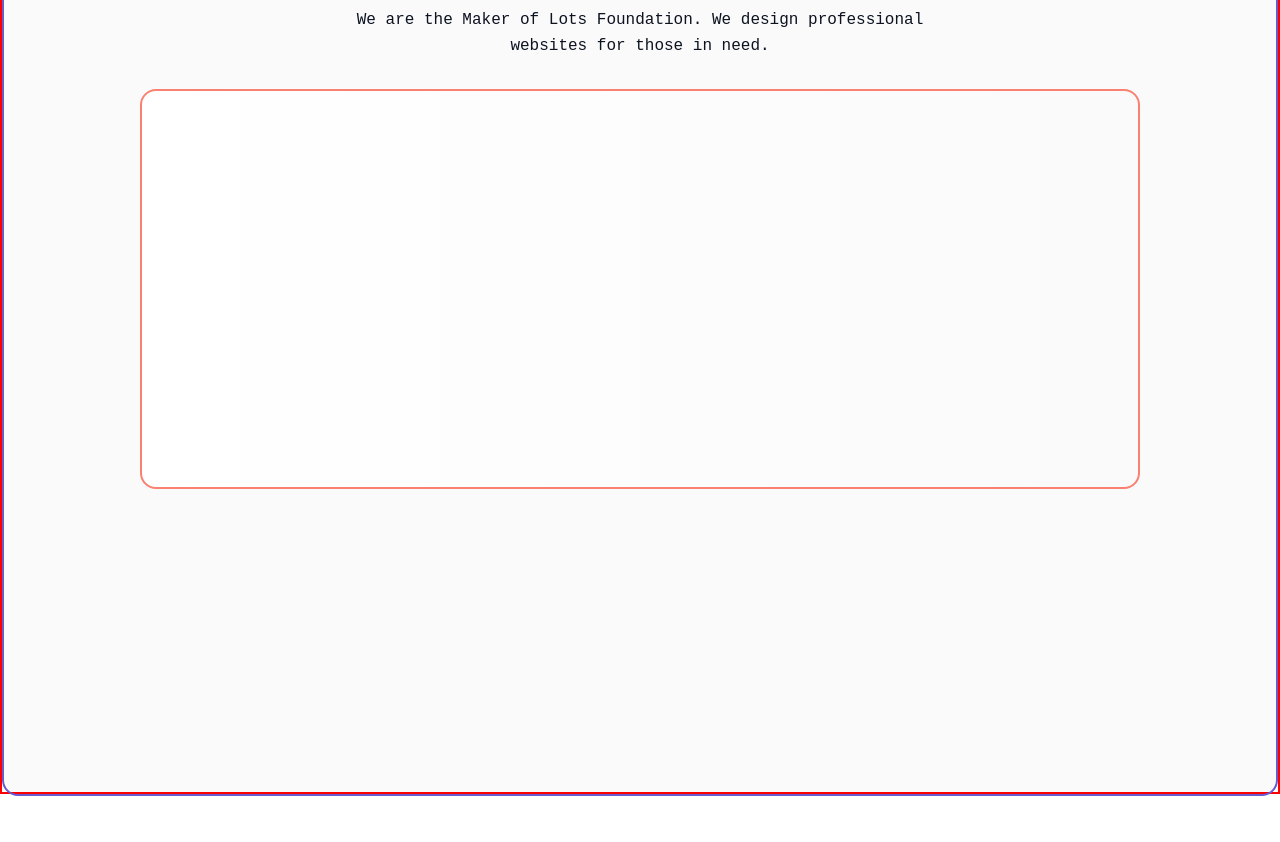
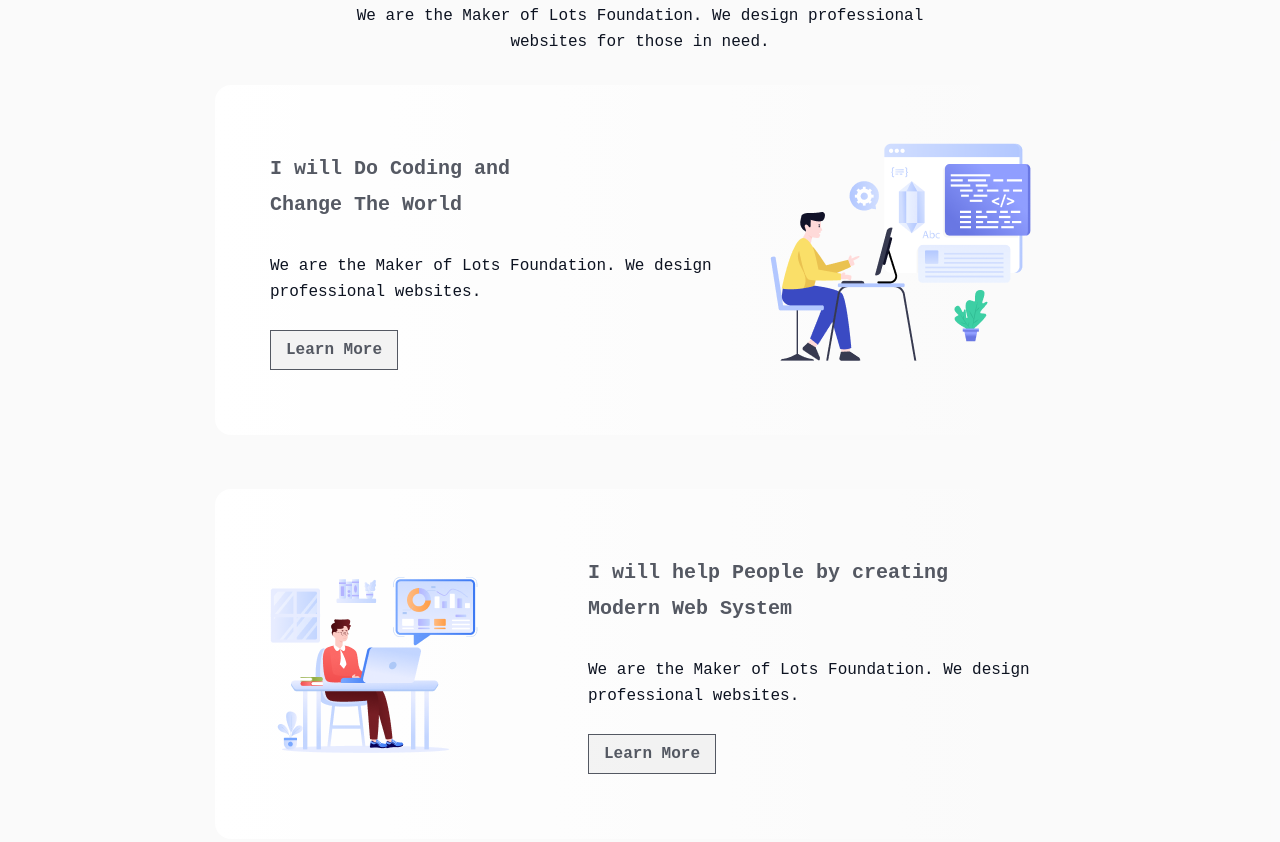
Before and after one commit to imdola/reset-assignment-01, a plain HTML site: page index.html in a window 1280 px wide. Shown: the part 876-1718 px from the top of the page. Before the commit the page ends 1672 px from the top, so only its background shows below. Drawn offline with Linux system fonts and the light colour scheme; a web font is replaced by a local one.

Commit message:
Web Development Section Done.

```diff
--- a/index.html
+++ b/index.html
@@ -42,10 +42,54 @@
                 <p class="banner-text">We are the Maker of Lots Foundation. We design professional <br> websites for those in need.</p>
             </div>
             <div class="web-dev-contents">
-
+                <div class="web-dev-contents-text">
+                    <h3 class="web-title">I will Do Coding and <br> Change The World</h3>
+                    <p class="web-text">We are the Maker of Lots Foundation. We design professional  websites.</p>
+                    <div class="btn-container">
+                        <button>Learn More</button>
+                    </div>
+                </div>
+                <div class="web-img-container">
+                    <img src="./images/Layer_1.png" alt="">
+                </div>
             </div>
+            <br>
+            <br>
+            <br>
+            <div class="web-dev-contents" style="flex-direction: row-reverse;">
+                <div class="web-dev-contents-text">
+                    <h3 class="web-title">I will help People by creating <br>Modern Web System</h3>
+                    <p class="web-text">We are the Maker of Lots Foundation. We design professional  websites.</p>
+                    <div class="btn-container">
+                        <button>Learn More</button>
+                    </div>
+                </div>
+                <div class="web-img-container">
+                    <img src="./images/Group 3.png" alt="">
+                </div>
+            </div>
+            <br>
+            <br>
+            <br>
+            <div class="web-dev-contents">
+                <div class="web-dev-contents-text">
+                    <h3 class="web-title">I will Do Coding and <br>Change The World</h3>
+                    <p class="web-text">We are the Maker of Lots Foundation. We design professional  websites.</p>
+                    <div class="btn-container">
+                        <button>Learn More</button>
+                    </div>
+                </div>
+                <div class="web-img-container">
+                    <img src="./images/Group 4.png" alt="">
+                </div>
+            </div>
+            <br>
+            <br>
+            <br>
         </div>
-      </section>
+    </section>
+    <br>
+    <br>
      <!-- Web Development Section Ends -->
 </body>
 </html>
--- a/styles/style.css
+++ b/styles/style.css
@@ -109,15 +109,15 @@ body {
 
  /* Web Development Section Starts  */
  .web-dev-section {
-     border: 2px solid red;
+     /* border: 2px solid red; */
      width: 100%;
-     height: 900px;
-     margin-top: 70px;
+     height: auto;
+     padding-top: 70px;
  }
  .web-dev-container {
-    border: 2px solid slateblue;
+    /* border: 2px solid green; */
     max-width: 1300px;
-    height: 900px;
+    height: auto;
     margin: 0 auto;
     padding-top: 60px;
     border-radius: 16px;
@@ -134,10 +134,76 @@ body {
     margin-bottom: 20px;
  }
  .web-dev-contents {
-    border: 2px solid salmon;
-    max-width: 1000px;
-    height: 400px;
+    /* border: 2px solid salmon; */
+    max-width: 850px;
+    height: 350px;
     margin: 0 auto;
     border-radius: 16px;
     background: linear-gradient(90deg, #FFF 0%, rgba(255, 255, 255, 0.00) 100%);
+    display: flex;
+    justify-content: space-evenly;
+    align-items: center;
  }
+ .web-dev-contents-text{
+    /* border: 2px solid rebeccapurple; */
+    width: 60%;
+    margin-left: 55px;
+    display: flex;
+    flex-direction: column;
+    justify-content: flex-start;
+ }
+ .web-title {
+    color: rgba(13, 19, 33, 0.70);
+    font-family: "Azeret Mono", monospace;
+    font-size: 20px;
+    font-style: normal;
+    font-weight: 700;
+    line-height: 36px; /* 150% */
+    padding-bottom: 30px;
+ }
+ .web-text {
+    color: #0D1321;
+    font-family: "Azeret Mono", monospace;
+    font-size: 16px;
+    font-style: normal;
+    font-weight: 400;
+    line-height: 26px; /* 162.5% */
+ }
+ .web-img-container {
+    /* border: 2px solid peru; */
+    width: 40%;
+    height: auto;
+    display: flex;
+    justify-content: center;
+    align-items: center;
+ }
+ .web-img-container img {
+
+ }
+ .btn-container {
+    margin-top: 25px;
+    display: flex;
+    justify-content: flex-start;
+    align-items: center;
+ }
+ .btn-container button {
+    padding: 10px 15px;
+    color: #0D1321;
+    text-align: center;
+    font-family: "Azeret Mono", monospace;
+    font-size: 16px;
+    font-style: normal;
+    font-weight: 600;
+    line-height: normal;
+    border: 1px solid #0D1321;
+    cursor: pointer;
+    opacity: 0.7;
+ }
+
+
+
+
+
+ footer {
+    margin-top: 100px;
+ }
```
